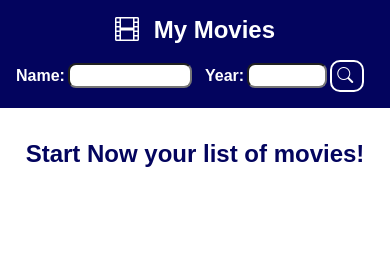
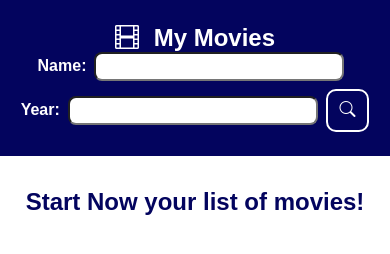
Before and after one commit to LzGuimaraes/Movie-List, a plain HTML site: page index.html in a window 390 px wide. Drawn offline with nearby package versions, Linux system fonts and the light colour scheme.

Commit message:
Update style.css

```diff
--- a/style.css
+++ b/style.css
@@ -30,7 +30,6 @@ header {
     padding: 1.5rem 1rem;
     background-color: var(--primary-color);
     color: var(--lightest-color);
-    flex-wrap: wrap; /* Permite que os itens do header quebrem para a próxima linha em telas pequenas */
 }
 
 #search-container {
@@ -108,14 +107,11 @@ main {
     display: flex;
     flex-direction: column;
     justify-content: space-between;
-    width: 200px; /* Largura fixa para cada filme */
 }
 
 #movie-list article > img {
     border-radius: 10px;
     margin-bottom: 0.5rem;
-    width: 100%; /* Garante que a imagem ocupe 100% do container */
-    height: auto; /* Mantém a proporção da imagem */
 }
 
 .remove-button {
@@ -134,52 +130,48 @@ main {
     color: var(--lightest-color);
 }
 
-/* Media Queries para Responsividade */
-
-/* Telas menores que 768px (tablets e celulares) */
 @media (max-width: 768px) {
     header {
-        flex-direction: column; /* Coloca os itens do header em coluna */
+        flex-direction: column;
         align-items: center;
-        gap: 1rem; /* Adiciona espaço entre os itens */
+        text-align: center;
     }
 
     #search-container {
-        width: 100%; /* Ocupa toda a largura */
+        width: 100%;
         justify-content: center;
+        flex-wrap: wrap;
+        gap: 0.5rem;
     }
 
-    .movie-name-wrapper {
-        width: 100%; /* Ocupa toda a largura */
-    }
-
-    .movie-year-wrapper {
-        width: 100%; /* Ocupa toda a largura */
+    .movie-name-wrapper, .movie-year-wrapper {
+        width: 100%;
         justify-content: center;
-    }
-
-    #movie-list article {
-        width: 150px; /* Reduz a largura dos artigos em telas menores */
-    }
-}
-
-/* Telas menores que 480px (celulares pequenos) */
-@media (max-width: 480px) {
-    header {
-        padding: 1rem; /* Reduz o padding */
     }
 
     .movie-name-wrapper > input,
     .movie-year-wrapper > input {
-        margin: 0 0.2rem; /* Reduz a margem */
-        padding: 0.2rem; /* Reduz o padding */
+        width: 90%;
+        max-width: 250px;
+    }
+
+    #search-button {
+        width: 30px;
+        height: 30px;
+    }
+
+    #movie-list {
+        gap: 1rem;
+        padding: 1rem;
     }
 
     #movie-list article {
-        width: 100%; /* Ocupa toda a largura em telas muito pequenas */
+        width: 100%;
+        max-width: 300px;
     }
 
-    #movie-list {
-        gap: 1rem; /* Reduz o espaço entre os filmes */
+    .remove-button {
+        width: 100%;
+        padding: 0.5rem 0;
     }
 }
```
